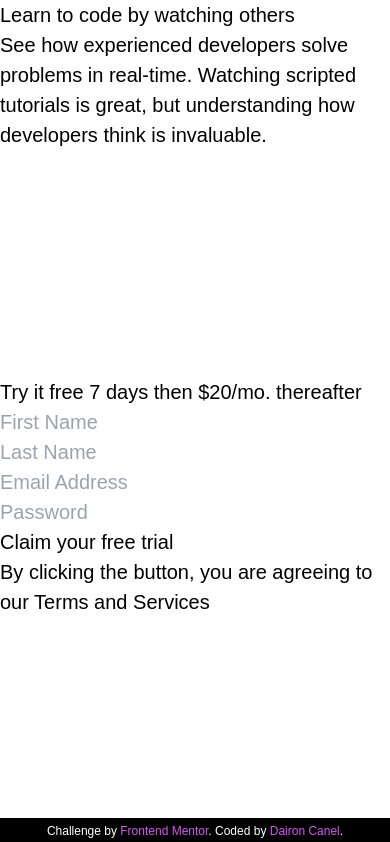
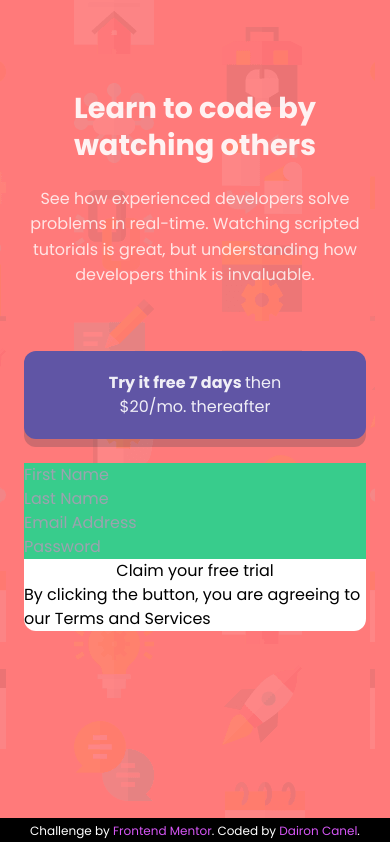
Before and after one commit to dairon-canel/intro-component-with-signup-form, a website: page public/index.html in a window 390 px wide. Shown: the top 842 px of the page. Drawn offline with Linux system fonts and the light colour scheme.

Commit message:
feat: style header in mobile desing

```diff
--- a/public/index.html
+++ b/public/index.html
@@ -18,18 +18,33 @@
 
     <script src="./index.js" defer></script>
   </head>
-  <body class="grid min-h-screen">
-    <header>
-      <h1>Learn to code by watching others</h1>
-      <p>
+  <body
+    class="relative grid min-h-screen place-content-start bg-red px-[1.5rem]"
+  >
+    <header class="pt-[5.65rem]">
+      <h1
+        class="text-center text-[1.8rem] font-700 leading-[2.3rem] text-white opacity-90"
+      >
+        Learn to code by watching others
+      </h1>
+      <p
+        class="pt-[1.35rem] text-center leading-[1.6rem] text-white opacity-80"
+      >
         See how experienced developers solve problems in real-time. Watching
         scripted tutorials is great, but understanding how developers think is
         invaluable.
       </p>
     </header>
-    <main>
-      <h2>Try it free 7 days <span>then $20/mo. thereafter</span></h2>
-      <form action="">
+    <main class="">
+      <h2
+        class="relative mt-[3.95rem] border-separate rounded-xl bg-blue px-16 py-[1.25rem] text-center font-700 text-white text-opacity-90 before:absolute before:top-[0.5rem] before:left-0 before:-z-10 before:h-full before:w-full before:rounded-xl before:bg-darkBlue before:opacity-25"
+      >
+        Try it free 7 days <span class="font-400">then $20/mo. thereafter</span>
+      </h2>
+      <form
+        class="mt-[1.5rem] w-full rounded-xl bg-white [&>*]:w-full [&>input]:bg-green"
+        action=""
+      >
         <input placeholder="First Name" type="text" />
         <span></span>
         <input placeholder="Last Name" type="text" />
@@ -45,6 +60,10 @@
         </p>
       </form>
     </main>
+    <picture aria-hidden="true" class="absolute -z-10">
+      <source media="(min-width:640px)" srcset="./bg-intro-desktop.png" />
+      <img src="./bg-intro-mobile.png" alt="background" />
+    </picture>
     <footer class="attribution">
       Challenge by
       <a href="https://www.frontendmentor.io?ref=challenge" target="_blank"
```
Also changed, not shown: public/output-style.css.
